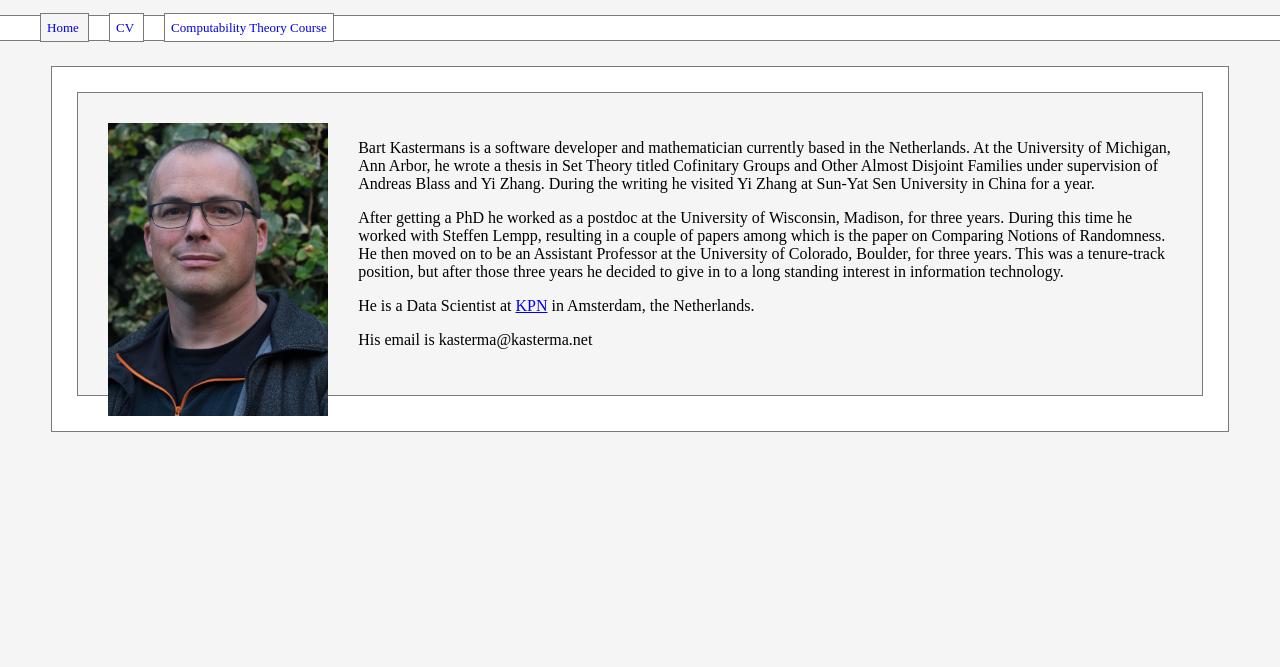
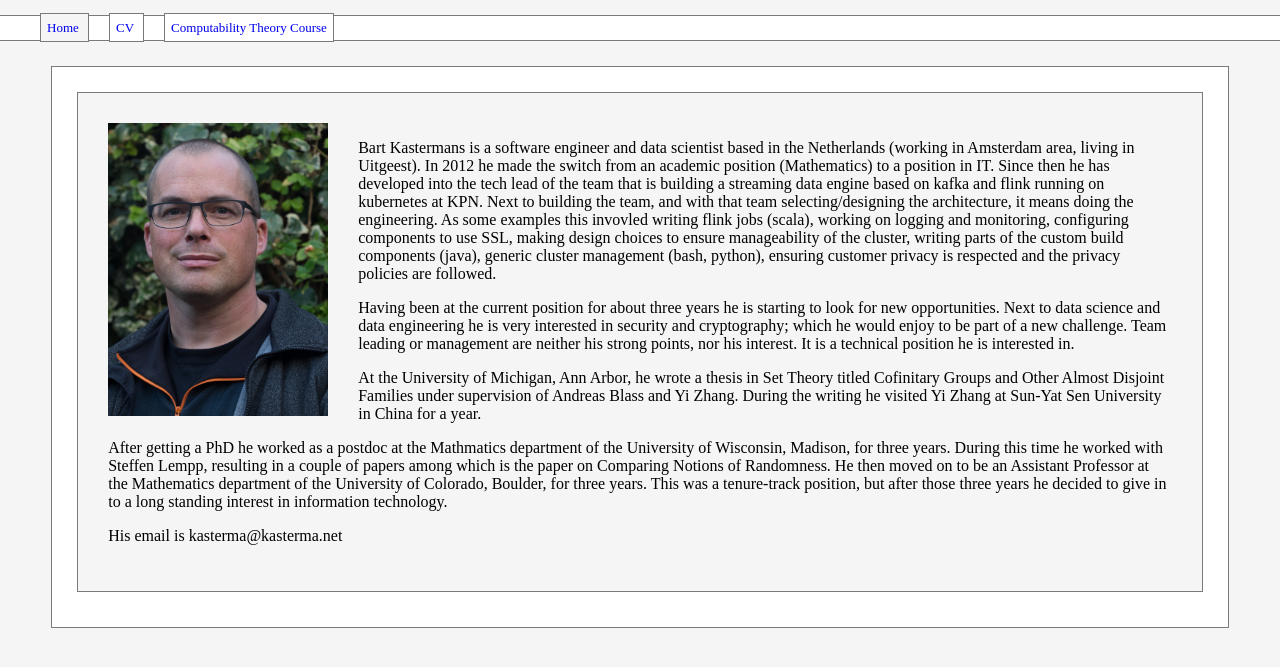
Before and after one commit to kasterma/kasterma.github.io, a Jekyll site: the page built from index.html, in a window 1280 px wide. Shown: the top 667 px of the page. Built offline with Jekyll 4.4.1, drawn with Linux system fonts in a browser that asks for light colours.

Commit message:
Update index page to indicate now looking

```diff
--- a/index.html
+++ b/index.html
@@ -12,28 +12,49 @@ title: Bart Kastermans' Home Page
    <img class="mypic"
         src="images/me.jpg" />
    <p>
-     Bart Kastermans is a software developer and mathematician currently based
-     in the Netherlands.  At the University of Michigan, Ann Arbor, he wrote a
-     thesis in Set Theory titled Cofinitary Groups and Other Almost Disjoint
-     Families under supervision of Andreas Blass and Yi Zhang.  During the
-     writing he visited Yi Zhang at Sun-Yat Sen University in China for a
-     year.
+     Bart Kastermans is a software engineer and data scientist based
+     in the Netherlands (working in Amsterdam area, living in
+     Uitgeest).  In 2012 he made the switch from an academic position
+     (Mathematics) to a position in IT.  Since then he has developed
+     into the tech lead of the team that is building a streaming data
+     engine based on kafka and flink running on kubernetes at KPN.
+     Next to building the team, and with that team selecting/designing
+     the architecture, it means doing the engineering.  As some
+     examples this invovled writing flink jobs (scala), working on
+     logging and monitoring, configuring components to use SSL, making
+     design choices to ensure manageability of the cluster, writing
+     parts of the custom build components (java), generic cluster
+     management (bash, python), ensuring customer privacy is respected
+     and the privacy policies are followed.
    </p>
 
    <p>
-     After getting a PhD he worked as a postdoc at the University of
-     Wisconsin, Madison, for three years.  During this time he worked with
-     Steffen Lempp, resulting in a couple of papers among which is the paper
-     on Comparing Notions of Randomness.  He then moved on to be an Assistant
-     Professor at the University of Colorado, Boulder, for three years.  This
-     was a tenure-track position, but after those three years he decided to
-     give in to a long standing interest in information technology.
+     Having been at the current position for about three years he is
+     starting to look for new opportunities.  Next to data science and
+     data engineering he is very interested in security and
+     cryptography; which he would enjoy to be part of a new challenge.
+     Team leading or management are neither his strong points, nor his
+     interest.  It is a technical position he is interested in.
    </p>
 
    <p>
-     He is a Data Scientist at
-     <a href="http://www.kpn.com">KPN</a> in Amsterdam, the
-     Netherlands.
+     At the University of Michigan, Ann Arbor, he wrote a thesis in
+     Set Theory titled Cofinitary Groups and Other Almost Disjoint
+     Families under supervision of Andreas Blass and Yi Zhang.  During
+     the writing he visited Yi Zhang at Sun-Yat Sen University in
+     China for a year.
+   </p>
+
+   <p>
+     After getting a PhD he worked as a postdoc at the Mathmatics
+     department of the University of Wisconsin, Madison, for three
+     years.  During this time he worked with Steffen Lempp, resulting
+     in a couple of papers among which is the paper on Comparing
+     Notions of Randomness.  He then moved on to be an Assistant
+     Professor at the Mathematics department of the University of
+     Colorado, Boulder, for three years.  This was a tenure-track
+     position, but after those three years he decided to give in to a
+     long standing interest in information technology.
    </p>
 
    <p>
```
